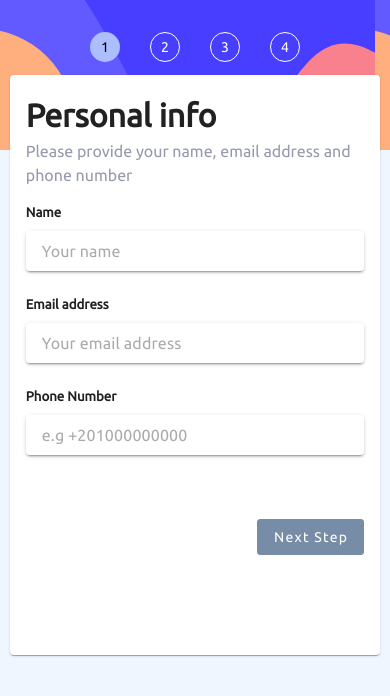
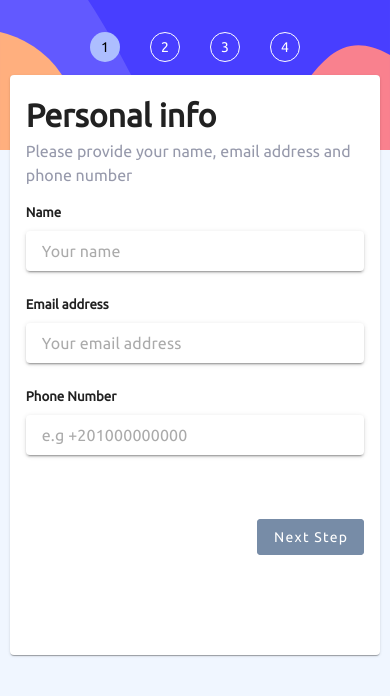
Before and after one commit to Hossam-10/multi, a Vue app: page / in a window 390 px wide. Shown: the top 696 px of the page. Built offline with nearby package versions, Linux system fonts and the light colour scheme.

Commit message:
Fix background in mobile

```diff
--- a/src/components/Sidebar/FormSidebarMobile.vue
+++ b/src/components/Sidebar/FormSidebarMobile.vue
@@ -24,7 +24,8 @@ export default {
 <style lang="scss" scoped>
 .sidebar-background {
   height: 150px;
-  background: url('../../assets/images/svgs/mobile-sidebar-background.svg');
+  background: url('../../assets/images/svgs/mobile-sidebar-background.svg') no-repeat;
+  background-size: cover;
   column-gap: 30px;
   .step-number {
     width: 30px;
```
